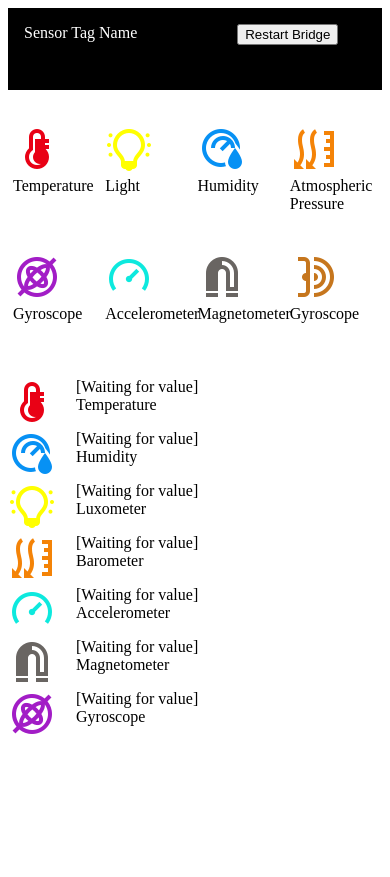
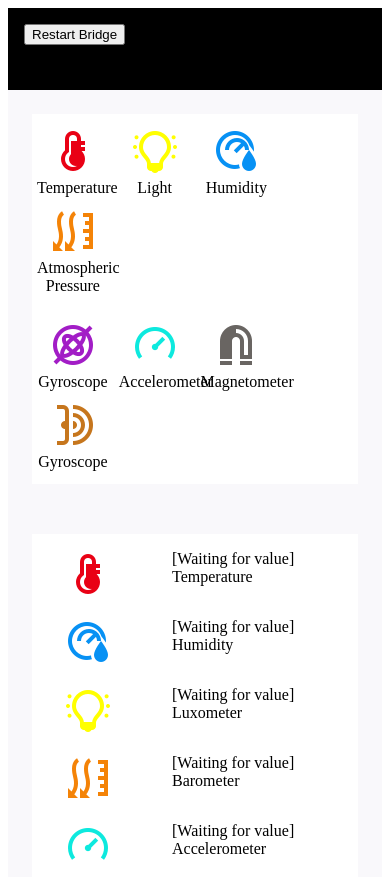
Before and after one commit to NishantNalawade/BridgeApp, a website: page www/index.html in a window 390 px wide. Shown: the top 877 px of the page. Before the commit the page ends 844 px from the top, so only its background shows below. Drawn offline with nearby package versions, Linux system fonts and the light colour scheme; some packages are replaced by stand-ins of ours.

Commit message:
css changes

```diff
--- a/www/css/myCss.css
+++ b/www/css/myCss.css
@@ -1,11 +1,12 @@
 
 
 .container{
+    background-color: #f9f8fb;
     min-width: 100%;
     overflow: hidden;
     display: flex;
     flex-direction: column;
-    height: 100%;
+    min-height: 100%;
     font-family: 'Times New Roman', Times, serif;
     padding: 0px
 }
@@ -16,6 +17,7 @@
     float: left;
     padding: 1em;
     width: 100%;
+    margin-bottom: 1.5em;
 }
 
 .Sensor-Name{
@@ -24,25 +26,36 @@
 }
 
 .row{
-    margin-top: 1.875em;
-    padding-left:
+    padding-top: 0.5em;
+    padding-bottom: 0.5em;
+    background: #fff;
+    margin-left: 1.5em;
+    margin-right: 1.5em;
+
 }
 
 .column{
     float: left;
     width: 22%;
     padding: 5px;
+    text-align: center;
 }
 
 .list{
     margin-top: 3.125em;
+    background: #fff;
+    margin-left: 1.5em;
+    margin-right: 1.5em;
+    margin-bottom: 1em;
 }
 .list-item{
+    margin-top: 1em;
     float: left;
     width: 100%;
+    padding-left: 2em;
 }
 .list-icon{
     float: left;
     margin-right: 1.25em;
-    padding-left: 2.5;
+    padding-right: 2.5em;
 }
--- a/www/index.html
+++ b/www/index.html
@@ -483,7 +483,7 @@
 			</header> -->
 		<div class="container">
 				<div class = "App-Bar">
-						<div class="Sensor-Name">Sensor Tag Name</div>
+						<div class="Sensor-Name" id="DeviceData"></div>
 						<div>
 							<button onClick='location.reload();'>Restart Bridge</button>
 						</div>
```
